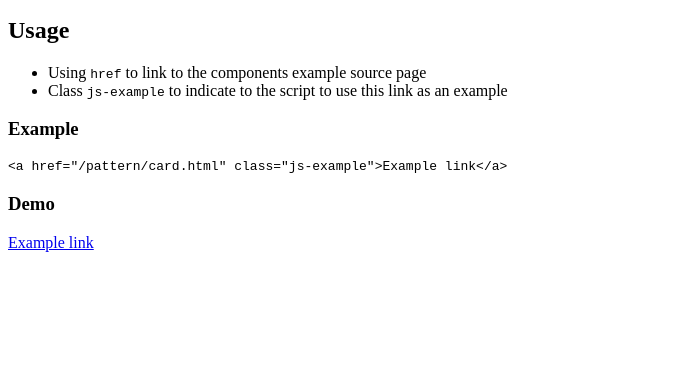
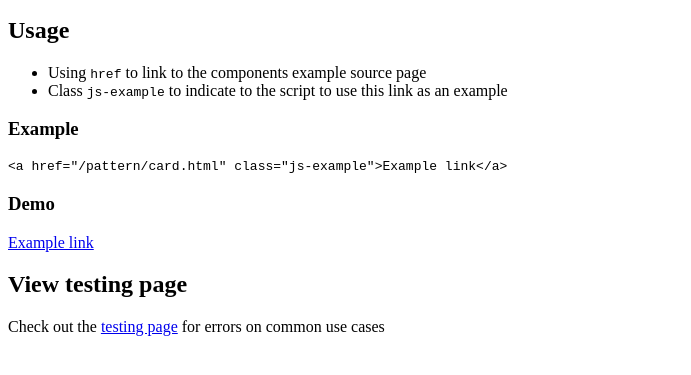
Before and after one commit to canonical-web-and-design/example-js, a website: page index.html in a window 1280 px wide. Shown: the part 101-476 px from the top of the page, without its empty margins (0-691 px from the left). Drawn offline with Linux system fonts and the light colour scheme.

Commit message:
Add testing link to homepage

```diff
--- a/index.html
+++ b/index.html
@@ -18,6 +18,9 @@
   <h3>Demo</h3>
   <a href="/pattern/card.html" class="js-example">Example link</a>
 
+  <h2>View testing page</h2>
+  <p>Check out the <a href="/testing">testing page</a> for errors on common use cases</p>
+
   <script src="build/main.bundle.js"></script>
 </body>
 </html>
```
